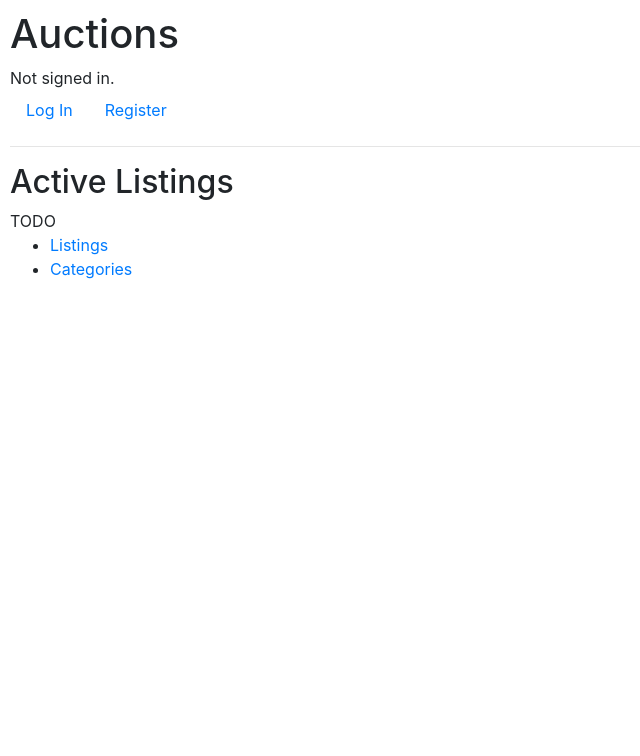
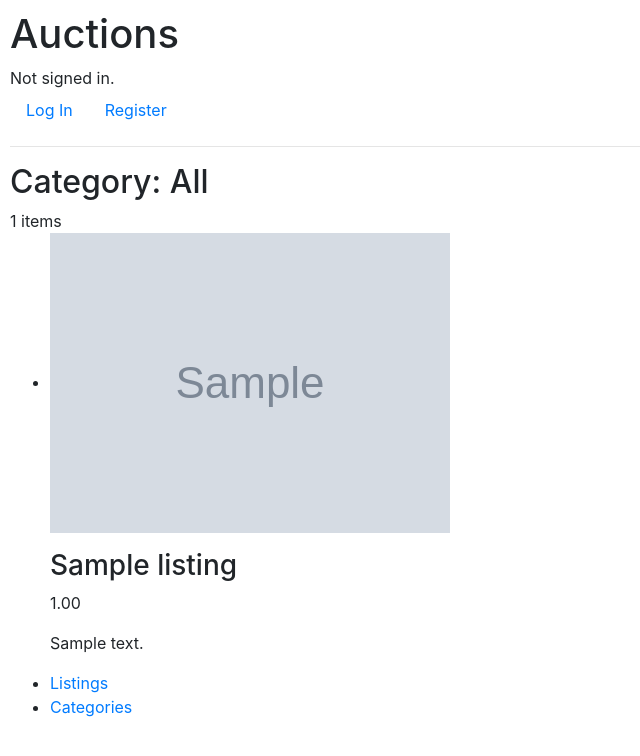
Before and after one commit to webshuriken/commerce, a Django app: page / in a window 1280 px wide. Shown: the top 756 px of the page, without its empty margins (0-640 px from the left). Run offline with Django 3.2, Linux system fonts and the light colour scheme; tables that the repository leaves empty hold one stand-in row (values such as "Sample post"); grey boxes marked "Sample" are stand-in pictures; some libraries are stand-ins or nearby versions.

Commit message:
feat: Use the listings and category varibles to populate index template
This is the default look of the index page. It shows a list of all active listings in a list format

```diff
--- a/auctions/templates/auctions/index.html
+++ b/auctions/templates/auctions/index.html
@@ -1,7 +1,25 @@
 {% extends "auctions/layout.html" %}
 
 {% block body %}
-    <h2>Active Listings</h2>
+<section>
+    <header>
+        <h2>Category: {{ category }}</h2>
+        <span>{{ listings|length }} items</span>
+    </header>
 
-    TODO
+    <ul>
+        {% for listing in listings %}
+            <li>
+                <div>
+                    <figure>
+                        <img src="{{ listing.image }}" alt="Image of {{ listing.title }}">
+                    </figure>
+                    <h3>{{ listing.title }}</h3>
+                    <p>{{ listing.value }}</p>
+                    <p>{{ listing.description }}</p>
+                </div>
+            </li>
+        {% endfor %}
+    </ul>
+</section>
 {% endblock %}
```
